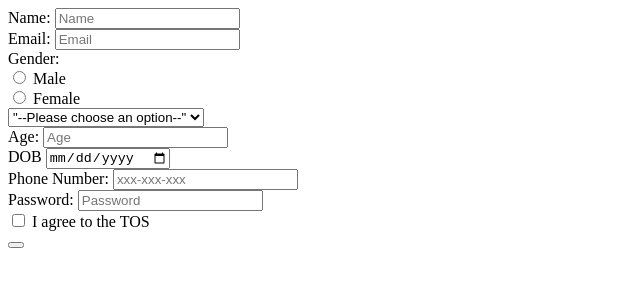
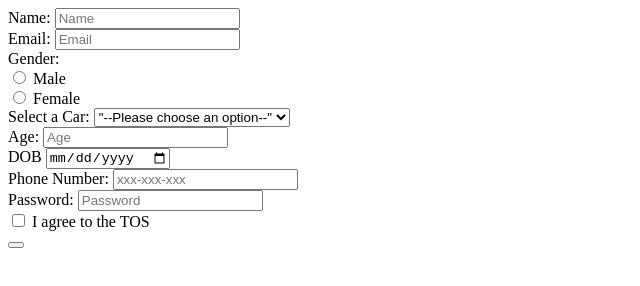
Before and after one commit to acciojob/signup-form-car-minukuridarshanreddy, a website: page main.html in a window 1280 px wide. Shown: the whole page, without its empty margins (0-640 px from the left). Drawn offline with Linux system fonts and the light colour scheme.

Commit message:
created a submission

```diff
--- a/main.html
+++ b/main.html
@@ -18,8 +18,8 @@
 		<label for="gender_m">Male</label><br>
 		<input type="radio" required id="gender_f" name="gender">
 		<label for="gender_f">Female</label><br>
-		<label for="car"></label>
-		<select aria-required id="car" placeholder="--Please choose an option--">
+		<label for="car">Select a Car:</label>
+		<select aria-required id="car" name="cars" placeholder="--Please choose an option--">
 			<option value="disabled selected">"--Please choose an option--"</option>
 			<option value="innova">Innova</option>
 			<option value="xuv700">XUV700</option>
```
